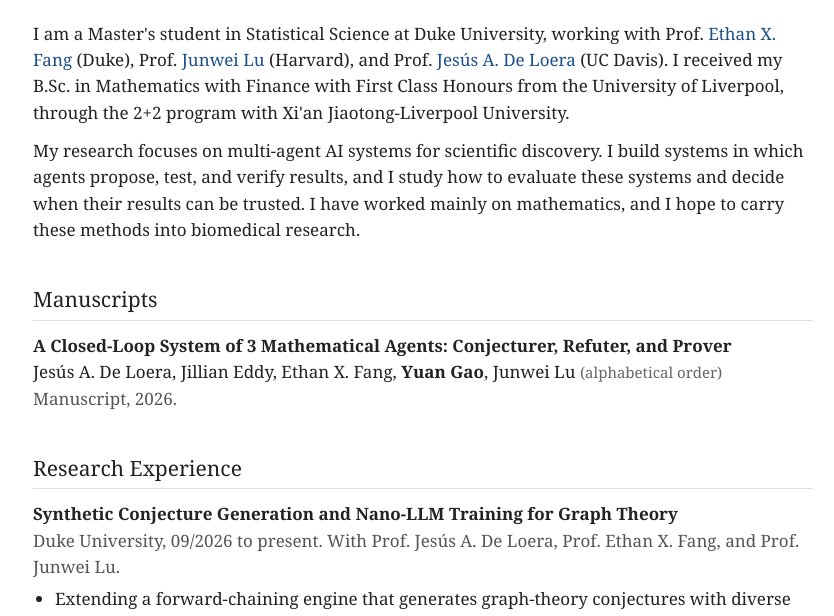
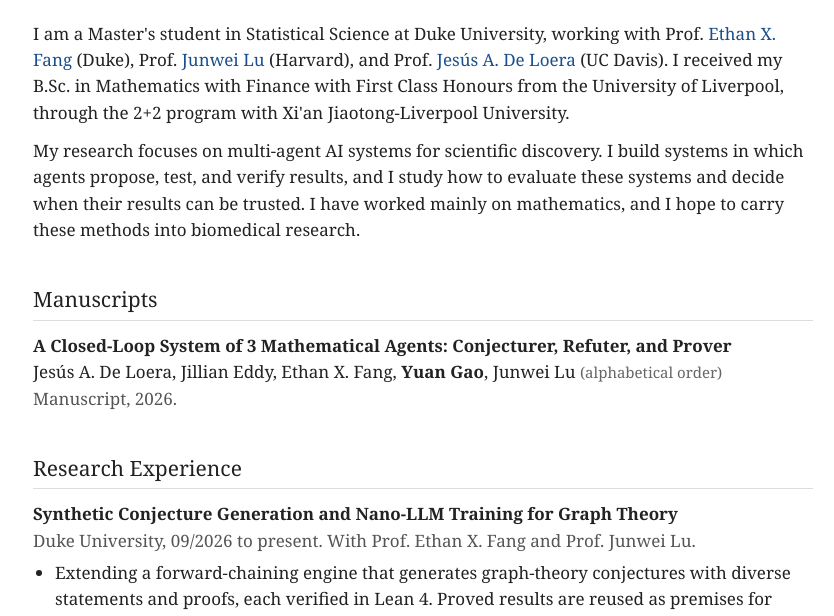
Before and after one commit to FELIXGAO0315/FELIXGAO0315.github.io, a plain HTML site: page index.html in a window 1280 px wide. Shown: the part 183-799 px from the top of the page, without its empty margins (217-1051 px from the left). Drawn offline with Linux system fonts and the light colour scheme.

Commit message:
List only Prof. Fang and Prof. Lu on the nano-LLM project

```diff
--- a/index.html
+++ b/index.html
@@ -82,7 +82,7 @@
 
   <div class="entry">
     <div class="title">Synthetic Conjecture Generation and Nano-LLM Training for Graph Theory</div>
-    <div class="meta">Duke University, 09/2026 to present. With Prof. Jesús A. De Loera, Prof. Ethan X. Fang, and Prof. Junwei Lu.</div>
+    <div class="meta">Duke University, 09/2026 to present. With Prof. Ethan X. Fang and Prof. Junwei Lu.</div>
     <ul>
       <li>Extending a forward-chaining engine that generates graph-theory conjectures with diverse statements and proofs, each verified in Lean 4. Proved results are reused as premises for harder ones.</li>
       <li>Training a nano-scale language model on this data to solve new graph-theory problems, with open problems such as Barnette's conjecture as a long-term goal.</li>
```
